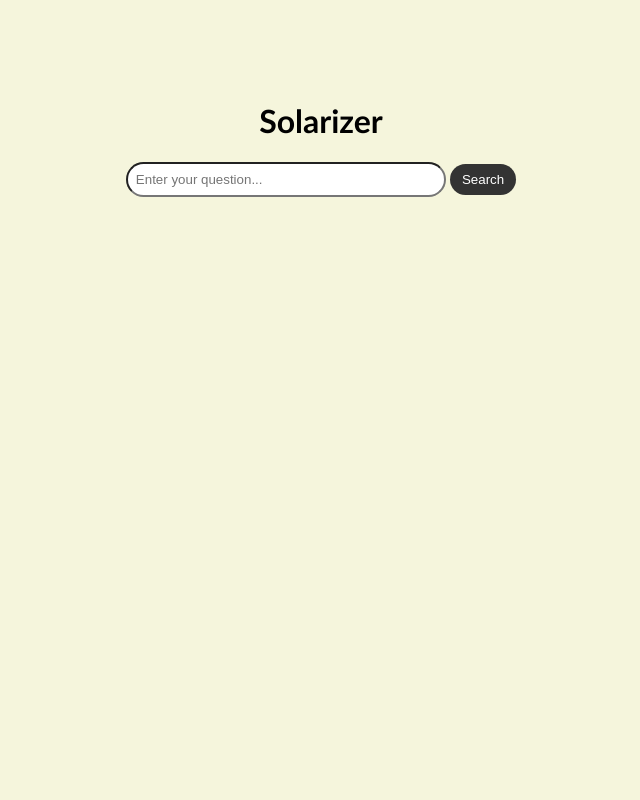
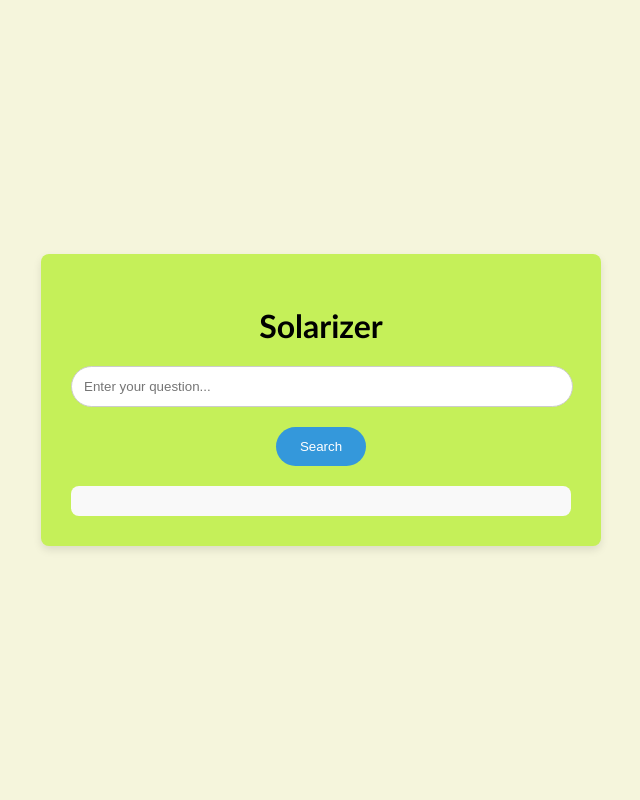
Before and after one commit to atharva-ankad/Semantics, a Flask app: page / in a window 1280 px wide. Shown: the whole page, without its empty margins (319-959 px from the left). Run offline with Flask 3, Linux system fonts and the light colour scheme; parts of the project's set-up code (start-up, migrations or seed data) failed here and were passed over.

Commit message:
Frontend improvement.

```diff
--- a/static/style.css
+++ b/static/style.css
@@ -1,48 +1,71 @@
 body {
-    font-family: 'Trebuchet MS';
-    background: beige;
+
+    font-family: 'Trebuchet MS', Arial, sans-serif;
+
+    background-color: #f5f5dc;
+
     display: flex;
     justify-content: center;
-    align-items: flex-start;
-    height: 100vh;
+    align-items: center;
+    min-height: 100vh;
     margin: 0;
 }
 
 .container {
-    margin-top: 80px;
+
+    padding: 30px;
+    background-color: #c5f059;
+    border-radius: 8px;
+    box-shadow: 0 4px 8px rgba(0, 0, 0, 0.1);
     text-align: center;
-    border-radius: 5px;
+    width: 90%;
+    max-width: 500px;
+}
+
+input[type="text"] {
+    padding: 12px;
+    width: calc(100% - 24px);
+    border: 1px solid #ccc;
+    border-radius: 25px;
+    margin-bottom: 20px; /* Reduce the large bottom margin for better spacing */
+    outline: none; /* Remove the default outline */
+    transition: border-color 0.3s ease;
+}
+
+input[type="text"]:focus {
+    border-color: #3498db;
+}
+
+button {
+    padding: 12px 24px;
+    background-color: #3498db;
+    color: white;
+    border: none;
+    cursor: pointer;
+    border-radius: 25px;
+    transition: background-color 0.3s ease, transform 0.1s ease; /
+}
+
+button:hover {
+    background-color: #2980b9;
 
 }
 
-input[type="text"] {
-    padding: 8px;
-    width: 300px;
-    border-radius: 20px;
-    margin-bottom: 100px;
-}
-
-button {
-    padding: 8px 12px;
-    background: #333;
-    color: white;
-    border: none;
-    cursor: pointer;
-    border-radius: 20px
-}
-
-button:hover {
-    background: #9ac4e2;
-    color: black;
-    border: 2px;
+button:active {
+    transform: scale(0.98)
 }
 
 ul {
-    list-style-type: circle;
-    margin-top:10px;
-    text-align:left;
+    list-style-type: disc;
+    margin: 20px 0 0 20px;
+    text-align: left;
+    padding-left: 0;
 }
 
-#results{
-    border: px solid black;
+#results {
+
+    margin-top: 20px;
+    padding: 15px;
+    background-color: #f9f9f9;
+    border-radius: 8px;
 }
```
